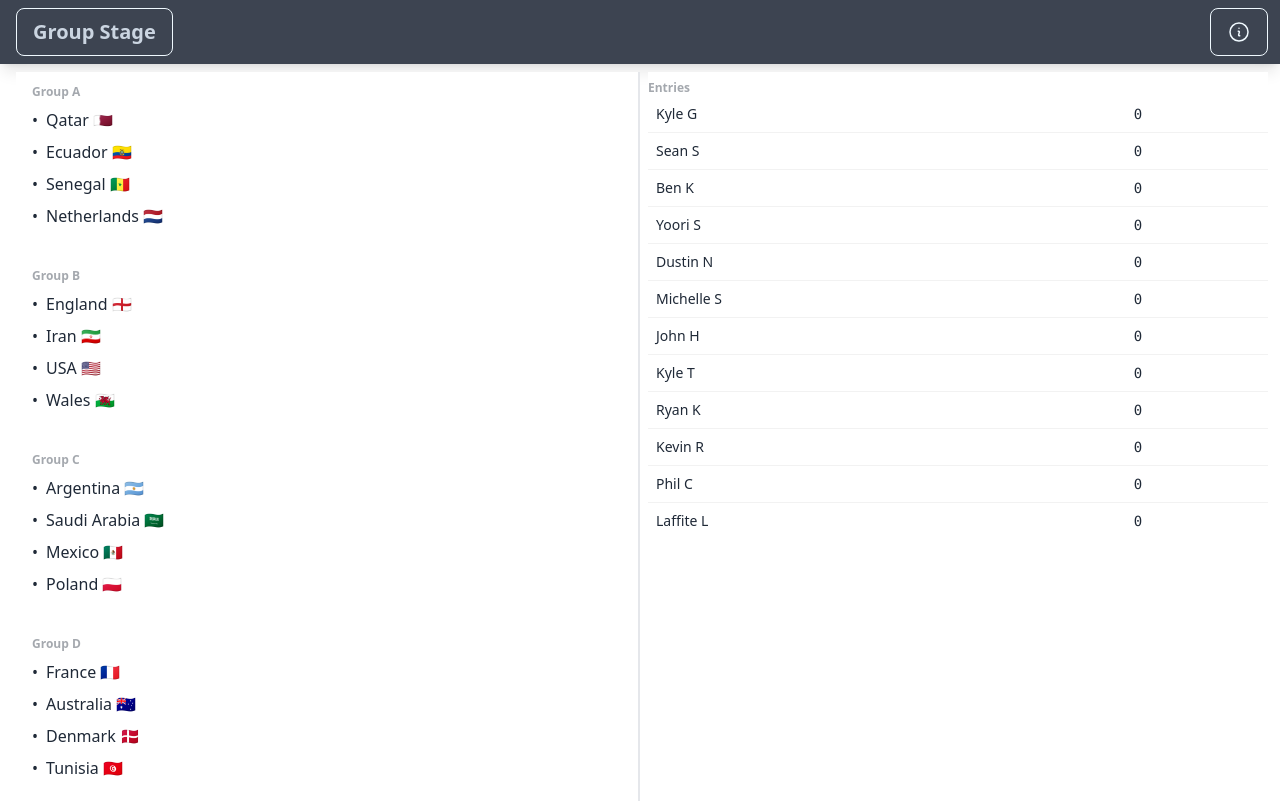
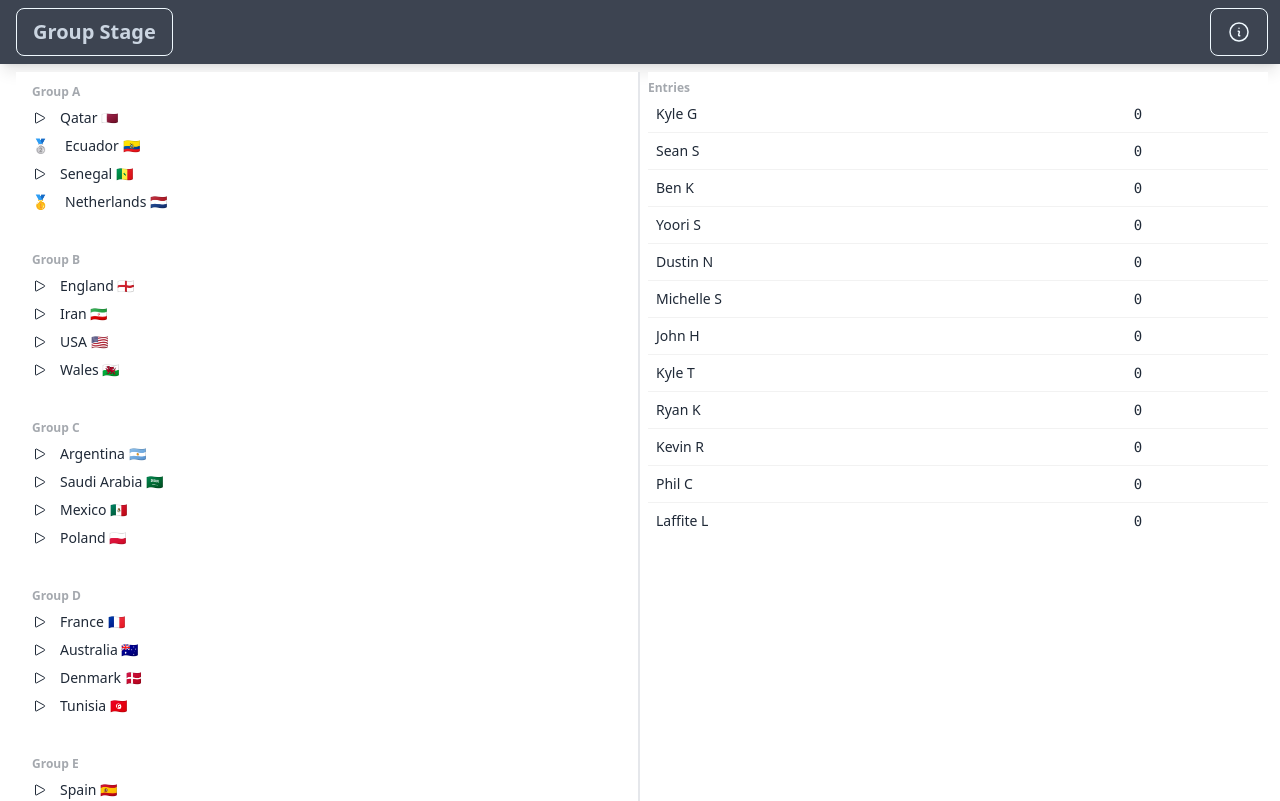
Before and after one commit to SeanPlusPlus/world-cup-group-stage, a Next.js app: page / in a window 1280 px wide. Shown: the top 801 px of the page. Built offline with nearby package versions, Linux system fonts and the light colour scheme.

Commit message:
main: first / second design

```diff
--- a/components/groups.js
+++ b/components/groups.js
@@ -25,10 +25,22 @@ const Groups = () => {
           </li>
           {COUNTRIES[g].map((c) => (
             <li key={c.name}>
-              <a className="py-1 block">
-                <span role="img" aria-label="dot" className="mr-2 w-2">
-                •
-                </span>
+              <a className="py-1 text-sm">
+                {c.rank === 'first' && (
+                  <span role="img" aria-label="first" className="mr-1">
+                    🥇
+                  </span>
+                )}
+                {c.rank === 'second' && (
+                  <span role="img" aria-label="second" className="mr-1">
+                    🥈
+                  </span>
+                )}
+                {!c.rank && (
+                  <svg xmlns="http://www.w3.org/2000/svg" fill="none" viewBox="0 0 24 24" strokeWidth={1.5} stroke="currentColor" className="w-4 h-4">
+                    <path strokeLinecap="round" strokeLinejoin="round" d="M5.25 5.653c0-.856.917-1.398 1.667-.986l11.54 6.348a1.125 1.125 0 010 1.971l-11.54 6.347a1.125 1.125 0 01-1.667-.985V5.653z" />
+                  </svg>
+                )}
                 <span className="ml-0">
                   {c.name} {c.flag}
                 </span>
--- a/pages/api/2022.js
+++ b/pages/api/2022.js
@@ -10,6 +10,7 @@ const COUNTRIES = {
       flag: '🇶🇦'
     },
     {
+      rank: 'second',
       name: 'Ecuador',
       flag: '🇪🇨'
     },
@@ -18,6 +19,7 @@ const COUNTRIES = {
       flag: '🇸🇳'
     },
     {
+      rank: 'first',
       name: 'Netherlands',
       flag: '🇳🇱'
     }
```
